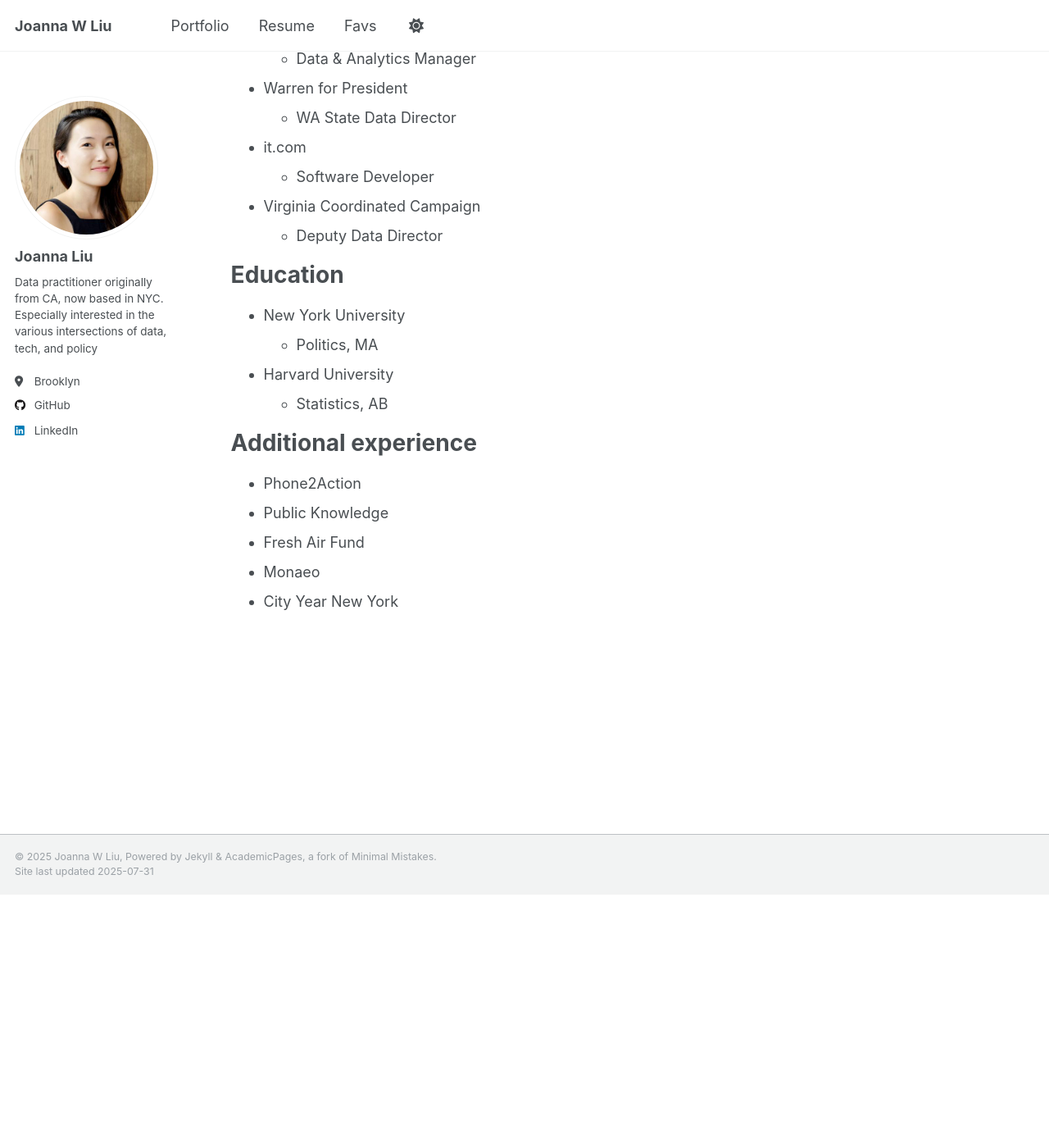
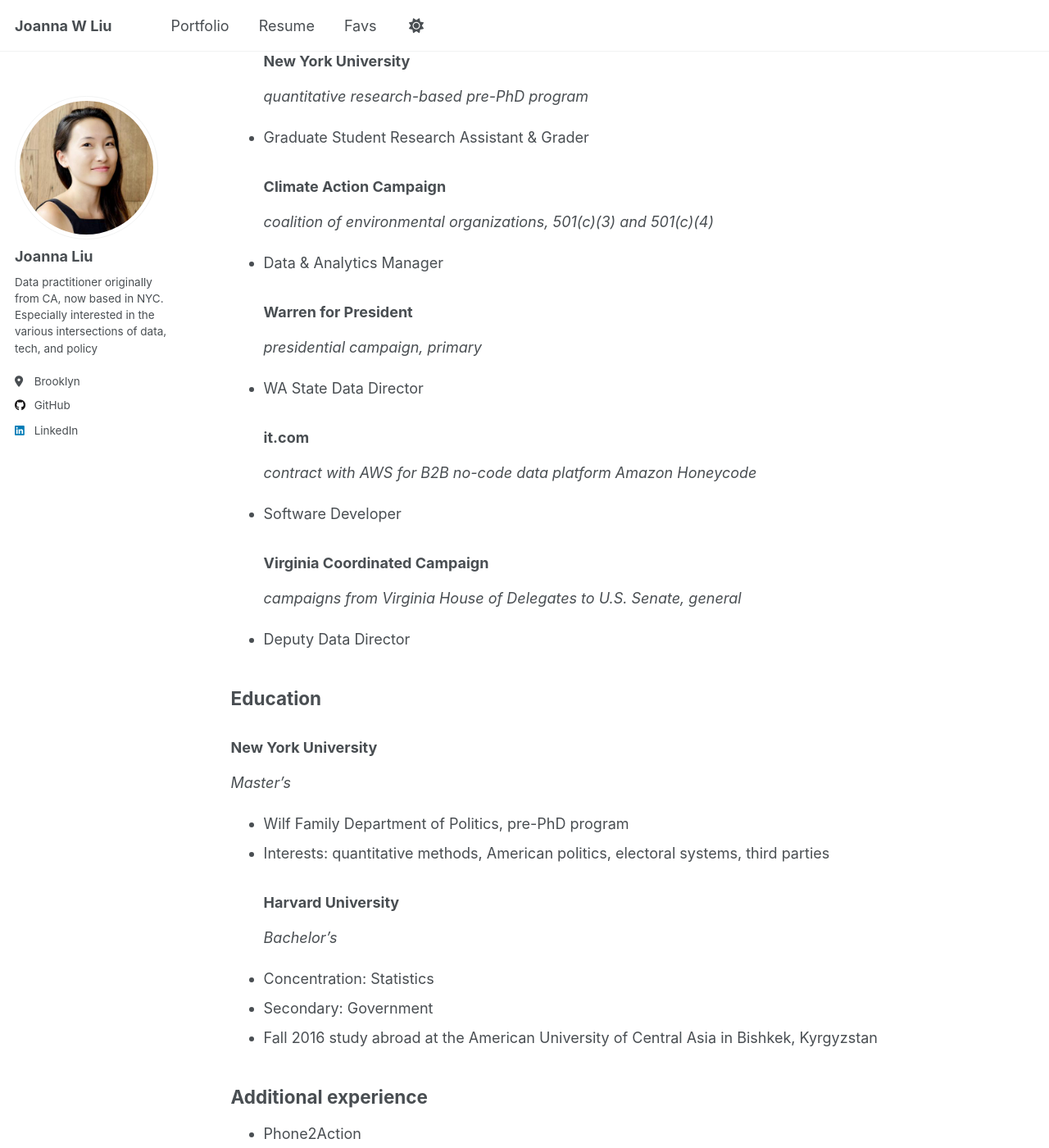
Before and after one commit to joannawliu/joannawliu.github.io, a Jekyll site: the page built from _pages/resume.md, in a window 1280 px wide and 1400 px high, scrolled down 369 px. Shown: the whole window at 82% size. Built offline with Jekyll 4.4.1, drawn with Linux system fonts in a browser that asks for light colours; a script that is not in the unit is left out; before the commit the page ends 1460 px from its top, so only the background shows below that; some of the changed text lies outside the part shown.

Commit message:
Update resume.md with more detail

```diff
--- a/_pages/resume.md
+++ b/_pages/resume.md
@@ -12,31 +12,42 @@ redirect_from:
 an abridged resume
 
 
-# Employment
+## Employment
 
-- Lemonade
-  - Data Analyst
-- New York University
-  - Graduate Student Research Assistant & Grader
-- Climate Action Campaign
-  - Data & Analytics Manager
-- Warren for President
-  - WA State Data Director
-- it.com
-  - Software Developer
-- Virginia Coordinated Campaign
-  - Deputy Data Director
+### Lemonade
+_AI-powered insurtech, Certified B Corp_
+- Data Analyst
+### New York University
+_quantitative research-based pre-PhD program_
+- Graduate Student Research Assistant & Grader
+### Climate Action Campaign
+_coalition of environmental organizations, 501(c)(3) and 501(c)(4)_
+- Data & Analytics Manager
+### Warren for President
+_presidential campaign, primary_
+- WA State Data Director
+### it.com
+_contract with AWS for B2B no-code data platform Amazon Honeycode_
+- Software Developer
+### Virginia Coordinated Campaign
+_campaigns from Virginia House of Delegates to U.S. Senate, general_
+- Deputy Data Director
 
 
-# Education
+## Education
 
-- New York University
-  - Politics, MA
-- Harvard University
-  - Statistics, AB
+### New York University
+_Master's_
+- Wilf Family Department of Politics, pre-PhD program
+- Interests: quantitative methods, American politics, electoral systems, third parties
+### Harvard University
+_Bachelor's_
+- Concentration: Statistics
+- Secondary: Government
+- Fall 2016 study abroad at the American University of Central Asia in Bishkek, Kyrgyzstan
 
 
-# Additional experience
+## Additional experience
 
 - Phone2Action
 - Public Knowledge
```
